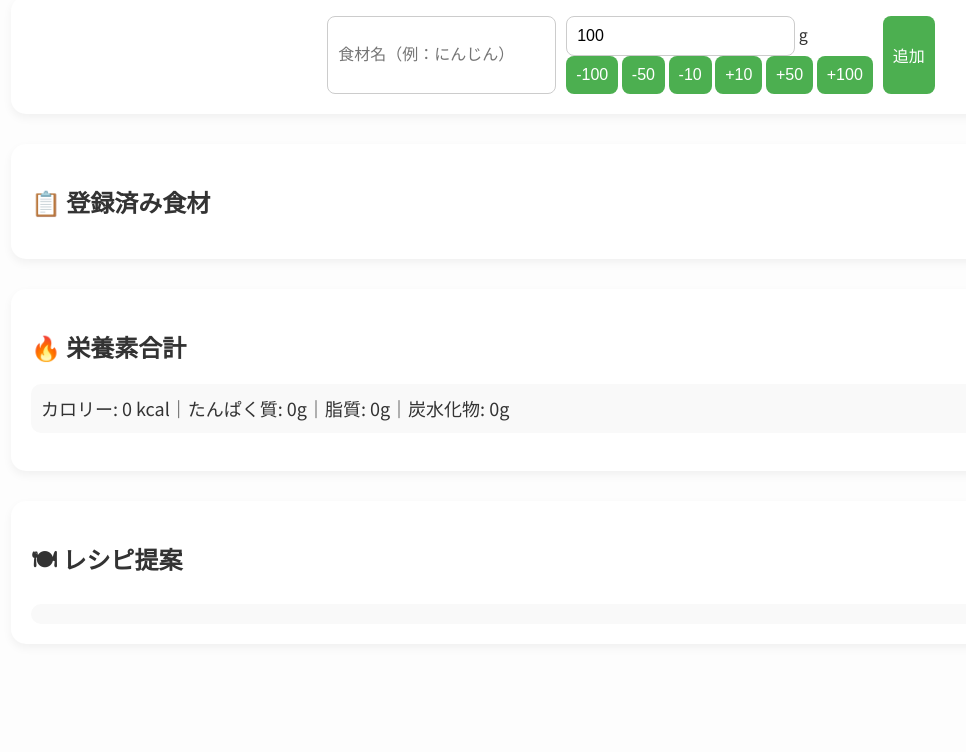
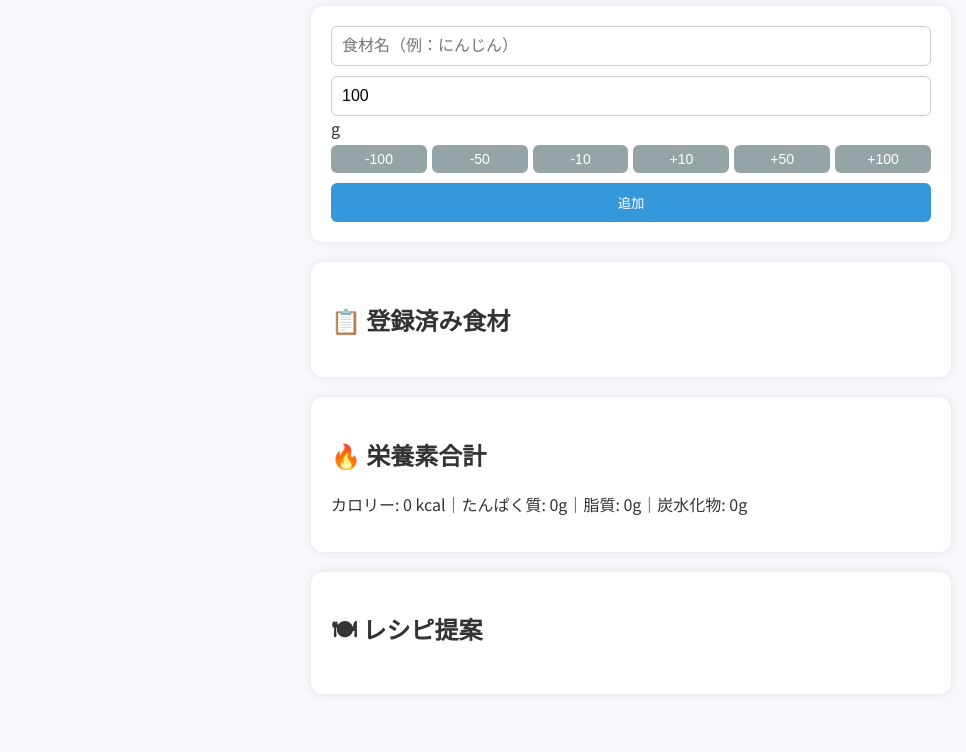
Before and after one commit to TT105/nutrition-recipe-app, a plain HTML site: page index.html in a window 1280 px wide. Shown: the part 121-873 px from the top of the page, without its empty margins (9-975 px from the left). Before the commit the page ends 815 px from the top, so only its background shows below. Drawn offline with Linux system fonts and the light colour scheme.

Commit message:
Update style.css

```diff
--- a/style.css
+++ b/style.css
@@ -1,92 +1,76 @@
-@import url('https://fonts.googleapis.com/css2?family=Noto+Sans+JP&display=swap');
-
 body {
   font-family: 'Noto Sans JP', sans-serif;
-    background-color: #fdfdfd;
-    margin: 0;
-    padding: 20px;
+  background-color: #f7f9fc;
+  padding: 30px;
   color: #333;
 }
 
 h1 {
   color: #2c3e50;
   text-align: center;
-    margin-bottom: 30px;
 }
 
 .card {
-    background-color: #ffffff;
-    border-radius: 15px;
-    box-shadow: 0 4px 10px rgba(0, 0, 0, 0.05);
+  background-color: white;
+  border-radius: 12px;
+  box-shadow: 0 0 10px rgba(0,0,0,0.1);
   padding: 20px;
-    margin-bottom: 30px;
+  margin: 20px auto;
+  max-width: 600px;
 }
 
 form {
   display: flex;
-    flex-wrap: wrap;
+  flex-direction: column;
   gap: 10px;
-    justify-content: center;
 }
 
-form input, form button {
+input[type="text"],
+input[type="number"] {
   padding: 10px;
   font-size: 16px;
   border: 1px solid #ccc;
-    border-radius: 8px;
+  border-radius: 6px;
 }
 
-form button {
-    background-color: #4CAF50;
+button {
+  padding: 10px 15px;
+  background-color: #3498db;
   color: white;
   border: none;
+  border-radius: 6px;
   cursor: pointer;
-    transition: 0.3s ease;
+  transition: background-color 0.2s;
 }
 
-form button:hover {
-    background-color: #45a049;
+button:hover {
+  background-color: #2980b9;
 }
 
-ul#food-list {
-    list-style: none;
-    padding: 0;
+.weight-control {
+  display: flex;
+  flex-direction: column;
 }
 
-ul#food-list li {
-    background-color: #f0f8ff;
-    border-left: 5px solid #4CAF50;
-    margin-bottom: 8px;
-    padding: 10px;
-    border-radius: 5px;
-    position: relative;
+.weight-control .buttons {
+  display: flex;
+  flex-wrap: wrap;
+  gap: 5px;
+  margin-top: 5px;
 }
 
-ul#food-list li button {
-    position: absolute;
-    right: 10px;
-    top: 10px;
-    background: #e74c3c;
-    color: white;
-    border: none;
-    padding: 4px 8px;
-    font-size: 12px;
-    border-radius: 5px;
-    cursor: pointer;
+.weight-control .buttons button {
+  flex: 1;
+  font-size: 14px;
+  padding: 6px;
+  background-color: #95a5a6;
 }
 
-#summary, #recipe-list {
-    font-size: 18px;
-    padding: 10px;
-    background: #f9f9f9;
-    border-radius: 10px;
-    line-height: 1.6;
+.weight-control .buttons button:hover {
+  background-color: #7f8c8d;
 }
 
-#recipe-list div {
-    margin-top: 10px;
-    padding: 10px;
-    border-left: 4px solid #3498db;
-    background-color: #eef6fc;
-    border-radius: 8px;
+#food-list li {
+  cursor: pointer;
+  margin-bottom: 5px;
 }
```
Lines whose indentation alone changed are shown as unchanged.
